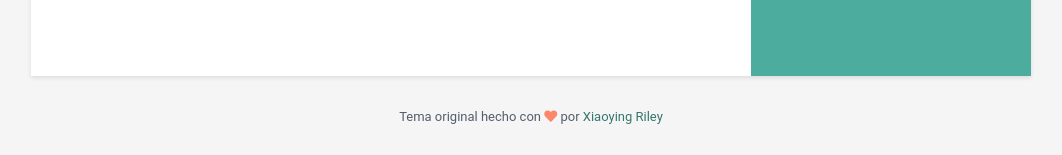
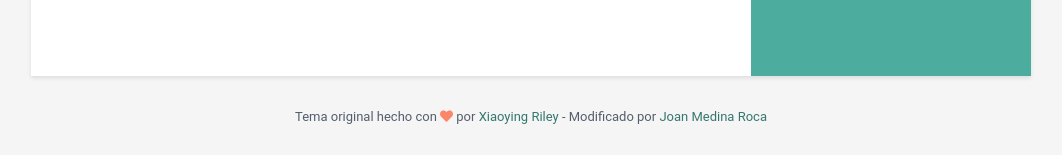
Before and after one commit to joan-medina-roca/cv.joanmedinaroca.com, a Jekyll site: the page built from index.html, in a window 1280 px wide. Shown: the part 2180-2335 px from the top of the page, without its empty margins (109-1171 px from the left). Built offline with Jekyll 4.4.1, drawn with Linux system fonts in a browser that asks for light colours.

Commit message:
footer edit - add joanmedinaroca

```diff
--- a/_data/data.yml
+++ b/_data/data.yml
@@ -201,4 +201,4 @@ skills:
       level: 60%
 
 footer: >
-  Tema original hecho con <i class="fas fa-heart"></i> por <a href="http://themes.3rdwavemedia.com" target="_blank" rel="nofollow">Xiaoying Riley</a>
+  Tema original hecho con <i class="fas fa-heart"></i> por <a href="http://themes.3rdwavemedia.com" target="_blank" rel="nofollow">Xiaoying Riley</a> - Modificado por <a href="https://www.joanmedinaroca.com/">Joan Medina Roca</a>
```
